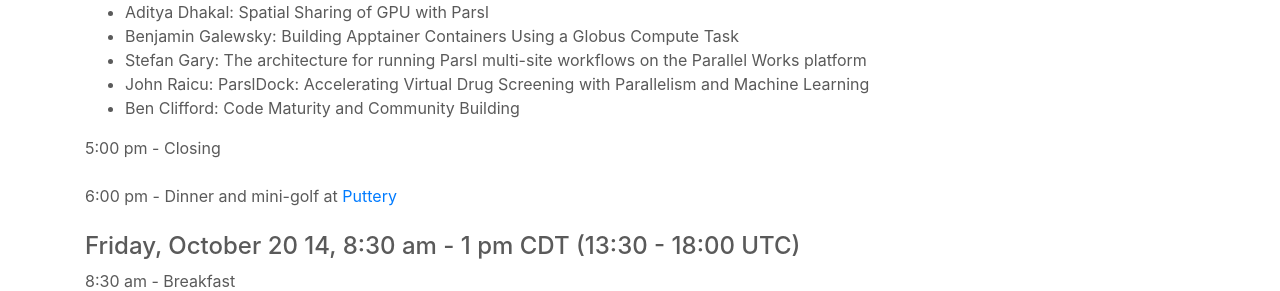
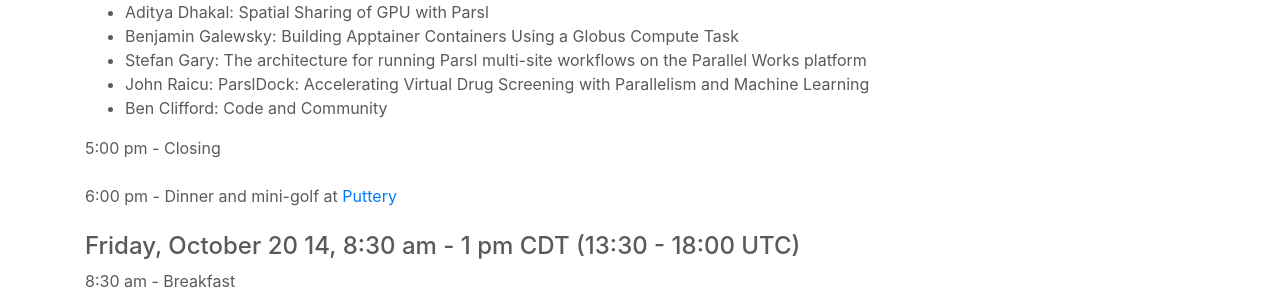
Before and after one commit to Parsl/parsl.github.io, a Jekyll site: the page built from parslfest/parslfest2023.html, in a window 1280 px wide and 900 px high, scrolled down 1635 px. Shown: the part 162-453 px from the top of the window. Built offline with Jekyll 4.4.1, drawn with Linux system fonts in a browser that asks for light colours.

Commit message:
Shorten my talk title

```diff
--- a/parslfest/parslfest2023.html
+++ b/parslfest/parslfest2023.html
@@ -89,7 +89,7 @@ redirect_from: "/parsl_meeting"
 		<li>Benjamin Galewsky: Building Apptainer Containers Using a Globus Compute Task</li>
 	        <li>Stefan Gary: The architecture for running Parsl multi-site workflows on the Parallel Works platform</li>
 		<li>John Raicu: ParslDock: Accelerating Virtual Drug Screening with Parallelism and Machine Learning</li>
-		<li>Ben Clifford: Code Maturity and Community Building</li>
+		<li>Ben Clifford: Code and Community</li>
       </ul>
 
 
```
